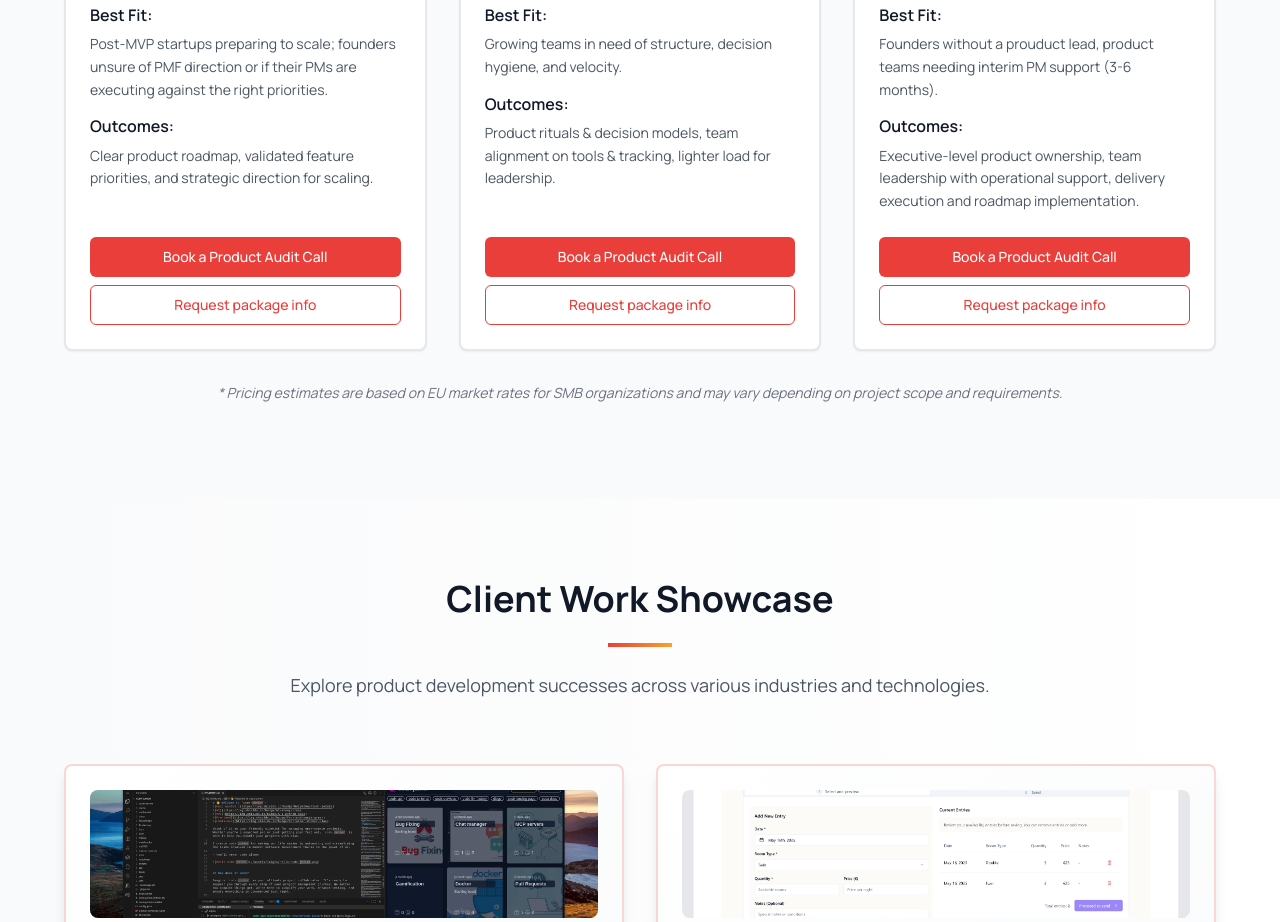
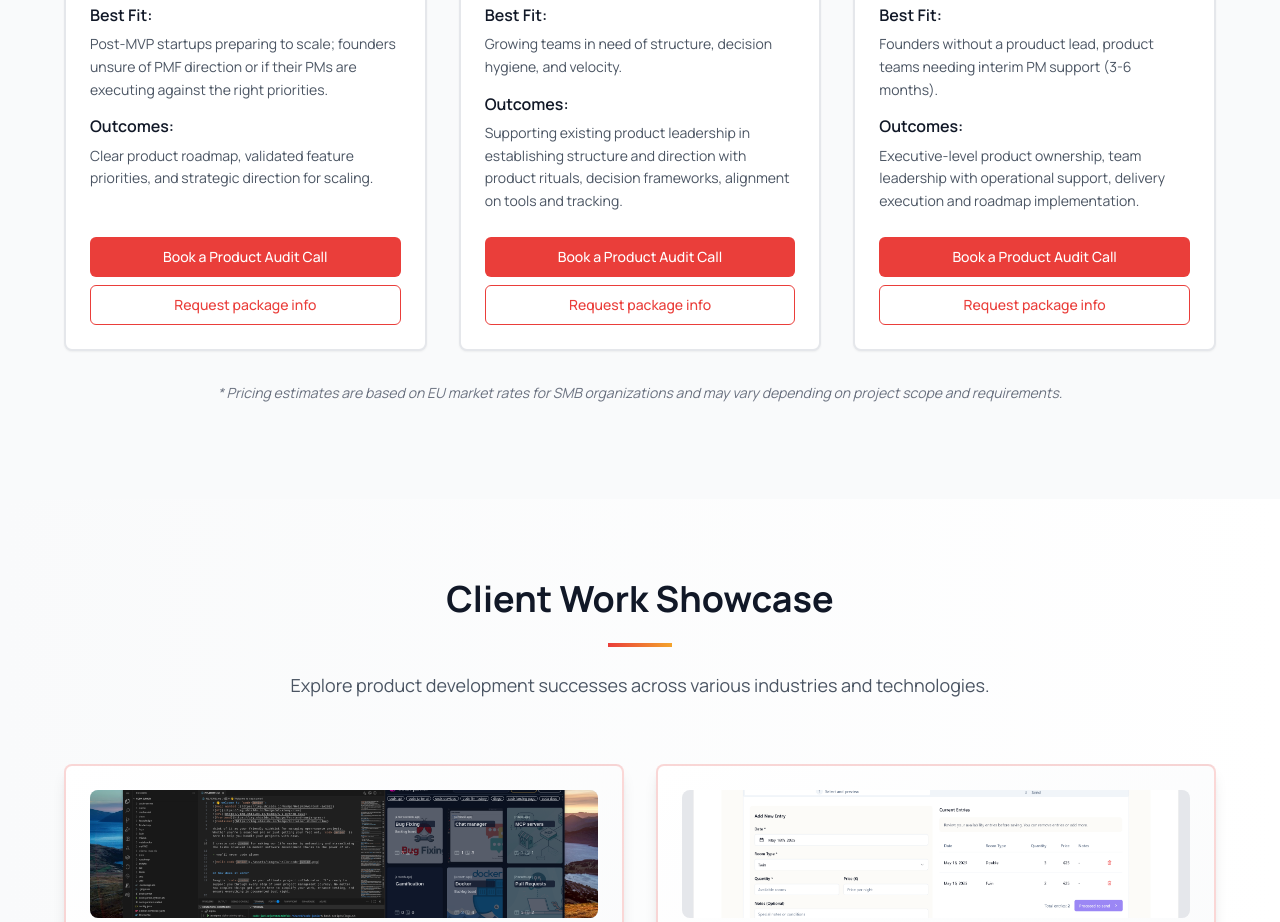
Before and after one commit to badasscompass/b2b-saas-showcase, a React (Vite) app: page /product-development in a window 1280 px wide. Shown: the part 2040-2962 px from the top of the page. Built offline with nearby package versions, Linux system fonts and the light colour scheme.

Commit message:
Changes
Co-authored-by: badasscompass <87531812+badasscompass@users.noreply.github.com>

```diff
--- a/src/data/productDevelopmentData.ts
+++ b/src/data/productDevelopmentData.ts
@@ -119,7 +119,7 @@ export const productDevelopmentPricingTiers: PricingTier[] = [
     teamSetup: "1 PM",
     format: "3–5 weeks",
     useCase: "Growing teams in need of structure, decision hygiene, and velocity.",
-    outcomes: "Product rituals & decision models, team alignment on tools & tracking, lighter load for leadership.",
+    outcomes: "Supporting existing product leadership in establishing structure and direction with product rituals, decision frameworks, alignment on tools and tracking.",
     pricing: "3000 (starting at)"
   },
   {
```
